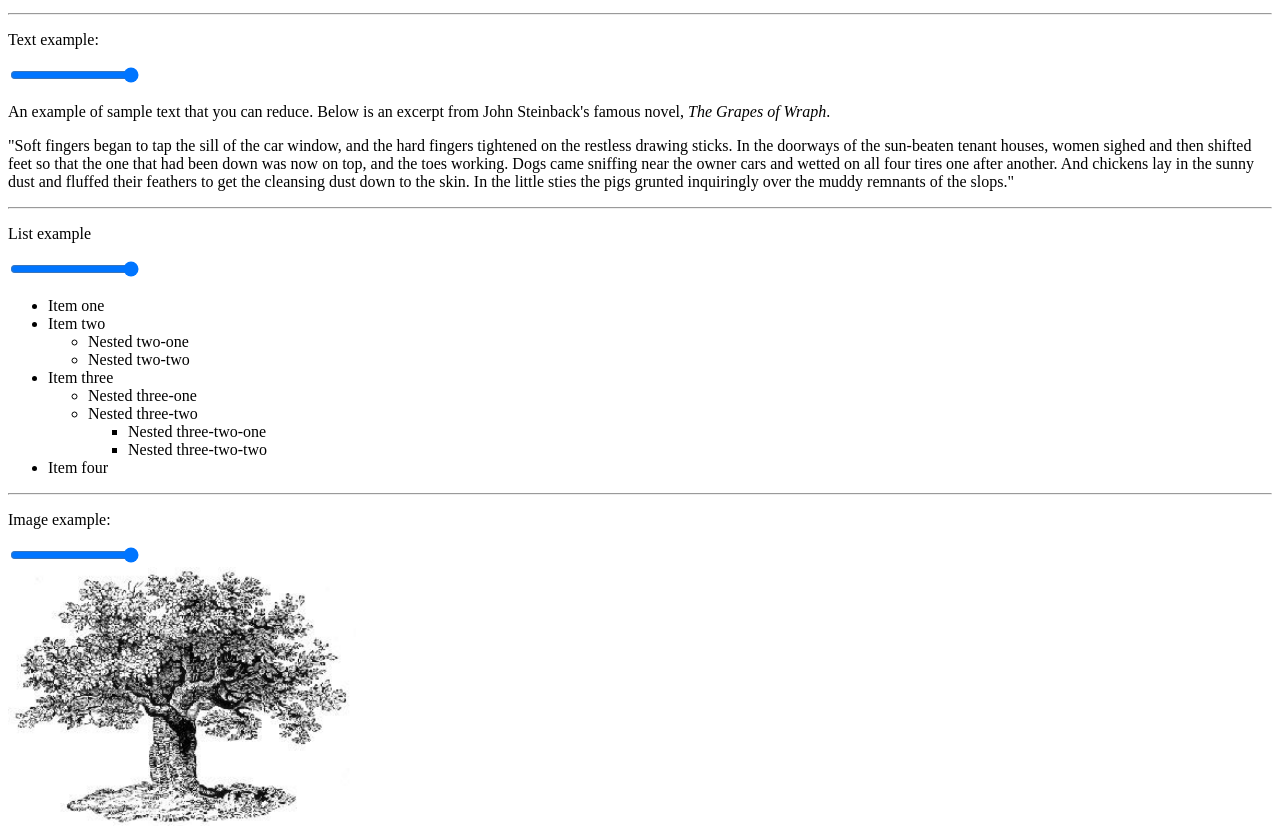
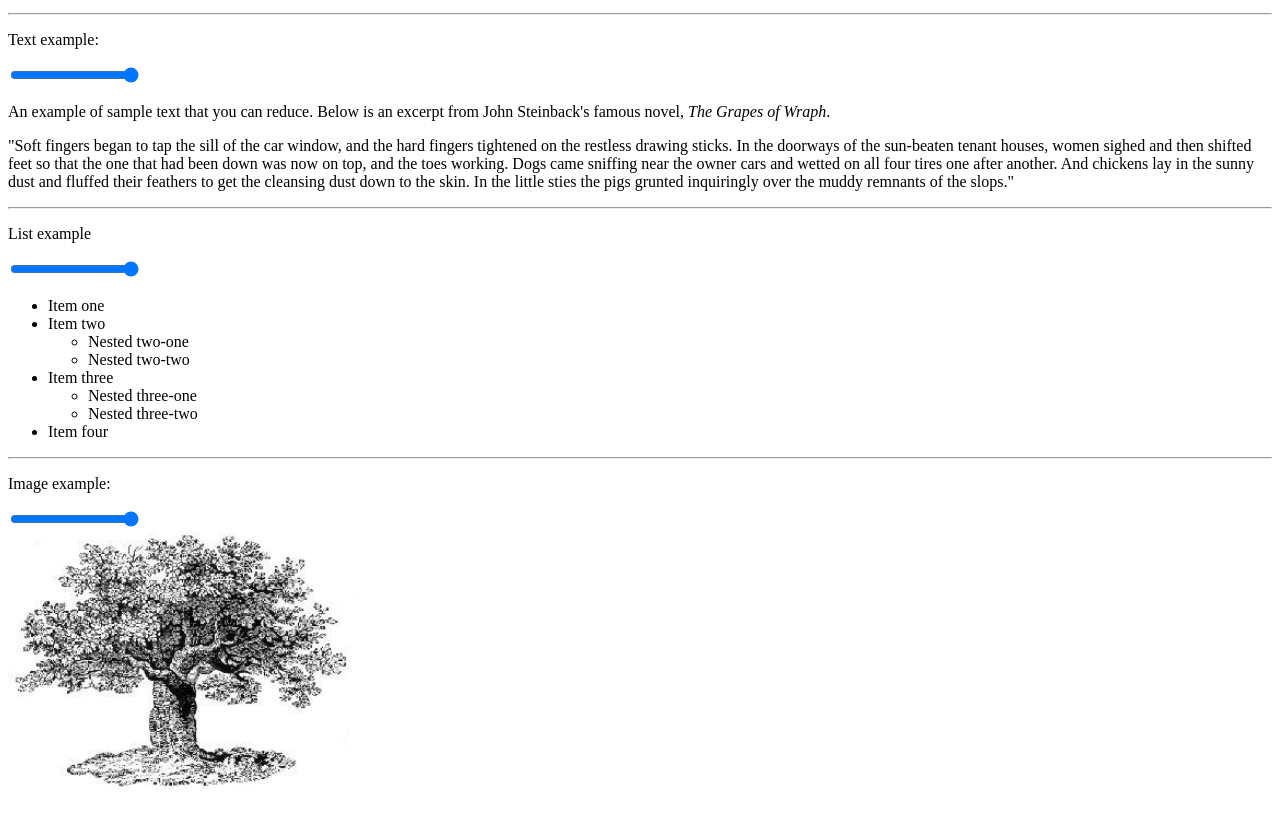
Before and after one commit to kylebelanger/range.js, a plain HTML site: page index.htm in a window 1280 px wide. Shown: the part 88-922 px from the top of the page. After the commit the page ends 886 px from the top, so only its background shows below. Drawn offline with Linux system fonts and the light colour scheme.

Commit message:
update index

```diff
--- a/index.htm
+++ b/index.htm
@@ -46,10 +46,6 @@
           <ul>
             <li>Nested three-one</li>
             <li>Nested three-two</li>
-            <ul>
-              <li>Nested three-two-one</li>
-              <li>Nested three-two-two</li>
-            </ul>
           </ul>
           <li>Item four</li>
         </ul>
```
